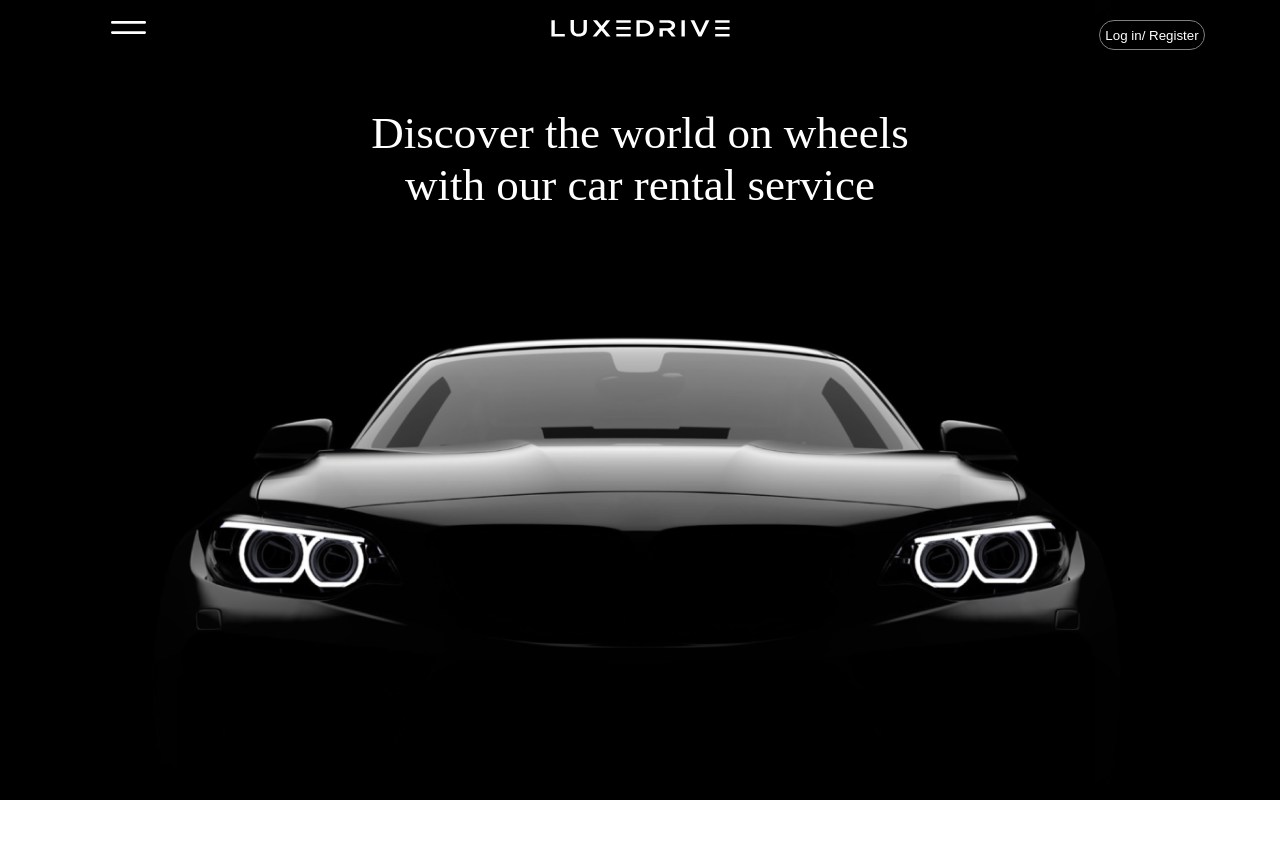
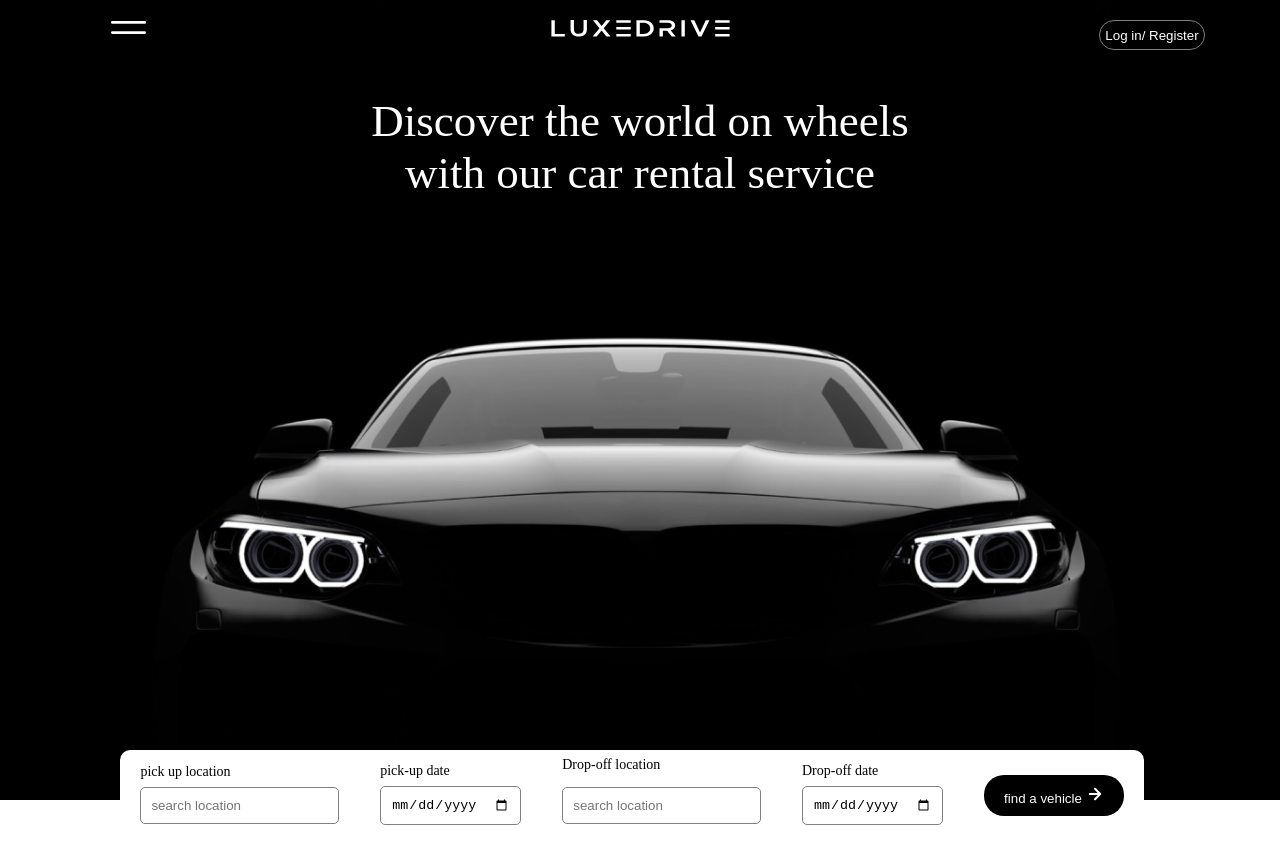
Before and after one commit to dikinzkd/Car_rental_repository, a plain HTML site: page index.html in a window 1280 px wide. Before the commit the page ends 800 px from the top, so only its background shows below. Drawn offline with Linux system fonts and the light colour scheme.

Commit message:
end of day one activity

```diff
--- a/index.html
+++ b/index.html
@@ -37,6 +37,34 @@
         <p>Discover the world on wheels <br>
             with our car rental service</p>
        </div>
+
+        <div class="form-container form">
+            <div class="input">
+                <p>pick up location</p>
+               <input type="text" placeholder="search location">
+            </div>
+            <div class="input">
+               <p>pick-up date</p>
+               <input type="date">
+            </div>
+            <div class="input">
+               <p>Drop-off location</p>
+               <p>
+               <input type="text" placeholder="search location">
+            </div>
+            <div class="input">
+               <p>Drop-off date</p>
+               <input type="date">
+            </div>
+            <div class="input">
+               <button>find a vehicle
+                <svg width="18" height="18" viewBox="0 0 18 18" fill="none" xmlns="http://www.w3.org/2000/svg">
+                    <path d="M3.75 9H14.25M14.25 9L9 3.75M14.25 9L9 14.25" stroke="white" stroke-width="2" stroke-linecap="round" stroke-linejoin="round"/>
+                    </svg>
+               </button>
+            </div>
+        </div>
+
     </section>
 </body>
 </html>
--- a/style.css
+++ b/style.css
@@ -1,6 +1,9 @@
 *{
     margin: 0px;
     padding: 0px;
+}
+#Home{
+    margin-bottom: 30px;
 }
 .home-container{
     height: 100vh;
@@ -10,7 +13,7 @@
 }
 .home-container p{
     text-align: center;
-    padding: 37px 0px;
+    padding: 25px 0px;
     font-size: 45px;
 }
 .header{
@@ -38,3 +41,42 @@
     padding: 3px 5px;
     border-radius: 15px;
 }
+.form-container{
+    display: flex;
+    justify-content: center;
+    background-color: white;
+    margin-left:120px ;
+}
+.form{
+    margin-top:-50px ;
+    display: flex;
+    width: 80vw;
+    justify-content: space-around;
+
+    align-items: center;
+
+    border-radius: 10px;
+    box-shadow: 0 2px 5px rgba(0, 0n, 0, 3);
+}
+.input{
+    display: flex;
+    flex-direction: column;
+    width: 200p;
+}
+.input p{
+    font-size: 14px;
+    padding: 7px 0px;
+}
+.input input{
+    padding: 10px;
+    border:1px solid gray ;
+    border-radius: 5px;
+}
+.input button {
+    padding: 10px 20px;
+    margin-top: 10px;
+    color: white;
+    background-color: black;
+    border: none;
+    border-radius: 20px;
+}
```
